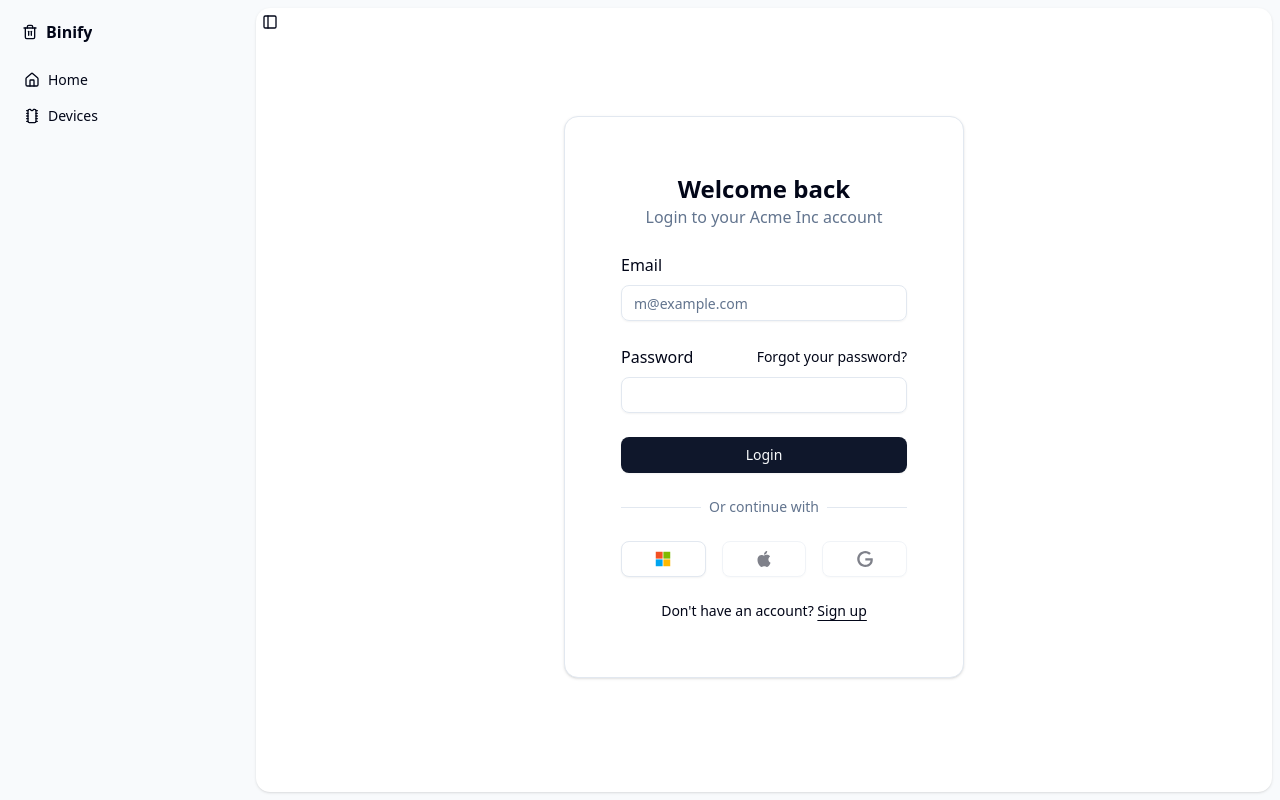
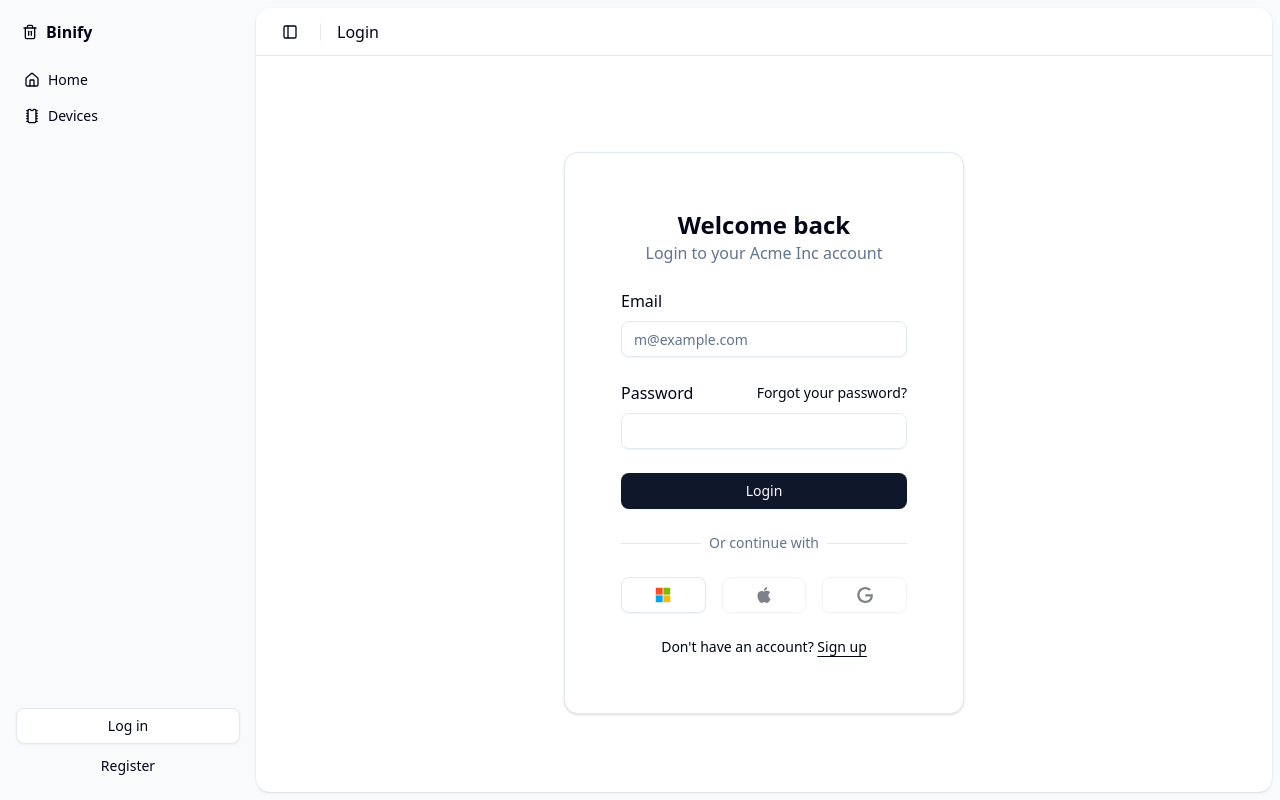
Before and after one commit to Adamadone/Binify, a React (Vite) app in the folder cloud/web/: page /auth/login in a window 1280 px wide. Built offline with nearby package versions, Linux system fonts and the light colour scheme.

Commit message:
Add login button and add page titles (#42)

```diff
--- a/cloud/web/src/components/Layout.tsx
+++ b/cloud/web/src/components/Layout.tsx
@@ -2,13 +2,17 @@ import { useStorage } from "@/context/StorageContext";
 import { isTokenValid } from "@/helpers/isTokenValid";
 import { trpc } from "@/libs/trpc";
 import { homeRoute } from "@/pages/HomePage/route";
+import { loginRoute } from "@/pages/LoginPage/route";
 import { devicesRoute } from "@/pages/admin/DevicesPage/route";
 import type { TrpcOutputs } from "@bin/api";
 import { useQuery } from "@tanstack/react-query";
-import { Link, Outlet } from "@tanstack/react-router";
+import { Link } from "@tanstack/react-router";
 import { HomeIcon, MicrochipIcon, Trash2Icon } from "lucide-react";
+import type { ReactNode } from "react";
 import { DynamicContent, type RenderContent } from "./DynamicContent";
 import { NavUser } from "./NavUser";
+import { Button } from "./button";
+import { Separator } from "./separator";
 import {
 	Sidebar,
 	SidebarContent,
@@ -24,7 +28,12 @@ import {
 	SidebarTrigger,
 } from "./sidebar";
 
-export const Layout = () => {
+export type LayoutProps = {
+	children: ReactNode;
+	title: string;
+};
+
+export const Layout = ({ children, title }: LayoutProps) => {
 	const storage = useStorage();
 
 	const isLoggedIn = !!storage.data.token && isTokenValid(storage.data.token);
@@ -79,15 +88,37 @@ export const Layout = () => {
 					</SidebarGroup>
 				</SidebarContent>
 				<SidebarFooter>
-					{isLoggedIn && (
+					{isLoggedIn ? (
 						<DynamicContent {...userMeQuery} renderContent={renderUser} />
+					) : (
+						<SidebarMenu>
+							<SidebarMenuItem>
+								<Button variant={"outline"} className="w-full" asChild>
+									<Link to={loginRoute.id}>Log in</Link>
+								</Button>
+							</SidebarMenuItem>
+							<SidebarMenuItem>
+								<Button variant={"ghost"} className="w-full" asChild>
+									<Link to={loginRoute.id}>Register</Link>
+								</Button>
+							</SidebarMenuItem>
+						</SidebarMenu>
 					)}
 				</SidebarFooter>
 			</Sidebar>
 			<SidebarInset>
-				<div className="flex flex-1 flex-col">
-					<SidebarTrigger />
-					<Outlet />
+				<div className="flex flex-col">
+					<header className="group-has-data-[collapsible=icon]/sidebar-wrapper:h-12 flex h-12 shrink-0 items-center gap-2 border-b transition-[width,height] ease-linear">
+						<div className="flex w-full items-center gap-1 px-4 lg:gap-2 lg:px-6">
+							<SidebarTrigger className="-ml-1" />
+							<Separator
+								orientation="vertical"
+								className="mx-2 data-[orientation=vertical]:h-4"
+							/>
+							<h1 className="text-base font-medium">{title}</h1>
+						</div>
+					</header>
+					<div className="px-4 lg:px-6 pt-2 lg:pt-4">{children}</div>
 				</div>
 			</SidebarInset>
 		</SidebarProvider>
--- a/cloud/web/src/components/NavUser.tsx
+++ b/cloud/web/src/components/NavUser.tsx
@@ -24,6 +24,7 @@ import {
 	SidebarMenuItem,
 	useSidebar,
 } from "@/components/sidebar";
+import { useStorage } from "@/context/StorageContext";
 
 export function NavUser({
 	user,
@@ -34,12 +35,17 @@ export function NavUser({
 	};
 }) {
 	const { isMobile } = useSidebar();
+	const storage = useStorage();
 
 	const initials = user.name
 		.split(" ")
 		.map((word) => word.substring(0, 1))
 		.join("")
 		.toUpperCase();
+
+	const handleLogout = () => {
+		storage.set("token", undefined);
+	};
 
 	return (
 		<SidebarMenu>
@@ -101,7 +107,7 @@ export function NavUser({
 							</DropdownMenuItem>
 						</DropdownMenuGroup>
 						<DropdownMenuSeparator />
-						<DropdownMenuItem>
+						<DropdownMenuItem onClick={handleLogout}>
 							<LogOutIcon />
 							Log out
 						</DropdownMenuItem>
--- a/cloud/web/src/libs/tanstackRouter.ts
+++ b/cloud/web/src/libs/tanstackRouter.ts
@@ -1,13 +1,10 @@
-import { Layout } from "@/components/Layout";
 import { homeRoute } from "@/pages/HomePage/route";
 import { loginRoute } from "@/pages/LoginPage/route";
 import { tokenRoute } from "@/pages/TokenCallbackPage/route";
 import { adminRoutes } from "@/pages/admin/routes";
 import { createRootRoute, createRouter } from "@tanstack/react-router";
 
-export const rootRoute = createRootRoute({
-	component: Layout,
-});
+export const rootRoute = createRootRoute();
 
 const routeTree = rootRoute.addChildren([
 	homeRoute,
--- a/cloud/web/src/pages/HomePage/HomePage.tsx
+++ b/cloud/web/src/pages/HomePage/HomePage.tsx
@@ -1,3 +1,4 @@
+import { Layout } from "@/components/Layout";
 import { Button } from "@/components/button";
 import { useQuery } from "@tanstack/react-query";
 import { trpc } from "../../libs/trpc";
@@ -6,12 +7,12 @@ export const HomePage = () => {
 	const binListQuery = useQuery(trpc.listBins.queryOptions());
 
 	return (
-		<>
+		<Layout title="Home">
 			{JSON.stringify(binListQuery.data)}
 			<div className="flex gap-2">
 				<Button>Do something boring</Button>
 				<Button variant="destructive">Destroy the universe!</Button>
 			</div>
-		</>
+		</Layout>
 	);
 };
--- a/cloud/web/src/pages/LoginPage/LoginPage.tsx
+++ b/cloud/web/src/pages/LoginPage/LoginPage.tsx
@@ -1,3 +1,4 @@
+import { Layout } from "@/components/Layout";
 import { Button } from "@/components/button";
 import { Card, CardContent } from "@/components/card";
 import { Input } from "@/components/input";
@@ -8,6 +9,7 @@ export const LoginPage = () => {
 	// TODO: redirect to admin if valid token
 
 	return (
+		<Layout title="Login">
 			<div className={"flex justify-center pt-20"}>
 				<Card className="min-w-100">
 					<CardContent>
@@ -59,9 +61,27 @@ export const LoginPage = () => {
 											>
 												<title>Login with Microsoft</title>
 												<rect x={1} y={1} width={9} height={9} fill="#f25022" />
-											<rect x={1} y={11} width={9} height={9} fill="#00a4ef" />
-											<rect x={11} y={1} width={9} height={9} fill="#7fba00" />
-											<rect x={11} y={11} width={9} height={9} fill="#ffb900" />
+												<rect
+													x={1}
+													y={11}
+													width={9}
+													height={9}
+													fill="#00a4ef"
+												/>
+												<rect
+													x={11}
+													y={1}
+													width={9}
+													height={9}
+													fill="#7fba00"
+												/>
+												<rect
+													x={11}
+													y={11}
+													width={9}
+													height={9}
+													fill="#ffb900"
+												/>
 											</svg>
 										</a>
 									</Button>
@@ -95,5 +115,6 @@ export const LoginPage = () => {
 					</CardContent>
 				</Card>
 			</div>
+		</Layout>
 	);
 };
--- a/cloud/web/src/pages/admin/DevicesPage/DevicesPage.tsx
+++ b/cloud/web/src/pages/admin/DevicesPage/DevicesPage.tsx
@@ -1,17 +1,5 @@
-import {
-	DynamicContent,
-	type RenderContent,
-} from "@/components/DynamicContent";
-import { trpc } from "@/libs/trpc";
-import type { TrpcOutputs } from "@bin/api";
-import { useQuery } from "@tanstack/react-query";
+import { Layout } from "@/components/Layout";
 
 export const DevicesPage = () => {
-	const userMeQuery = useQuery(trpc.userMe.queryOptions());
-
-	const renderContent: RenderContent<TrpcOutputs["userMe"]> = (user) => {
-		return user.email;
-	};
-
-	return <DynamicContent {...userMeQuery} renderContent={renderContent} />;
+	return <Layout title="Devices">Devices</Layout>;
 };
```
Lines whose indentation alone changed are shown as unchanged.
